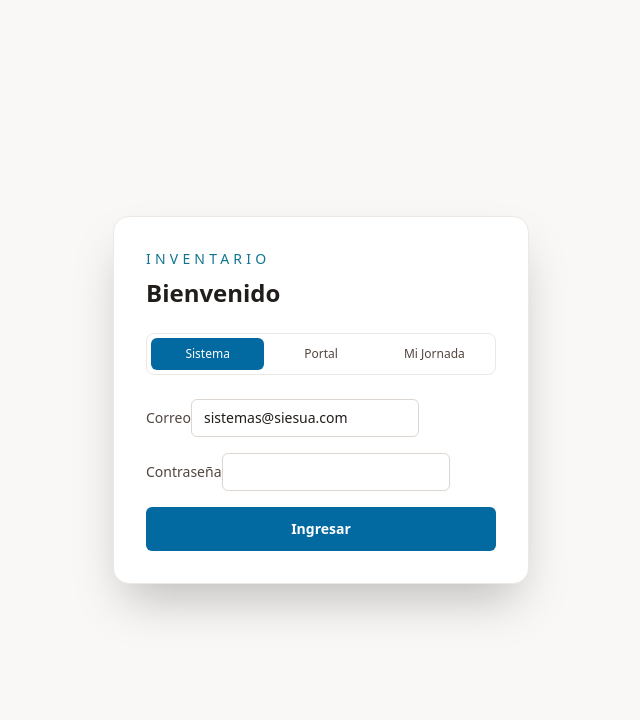
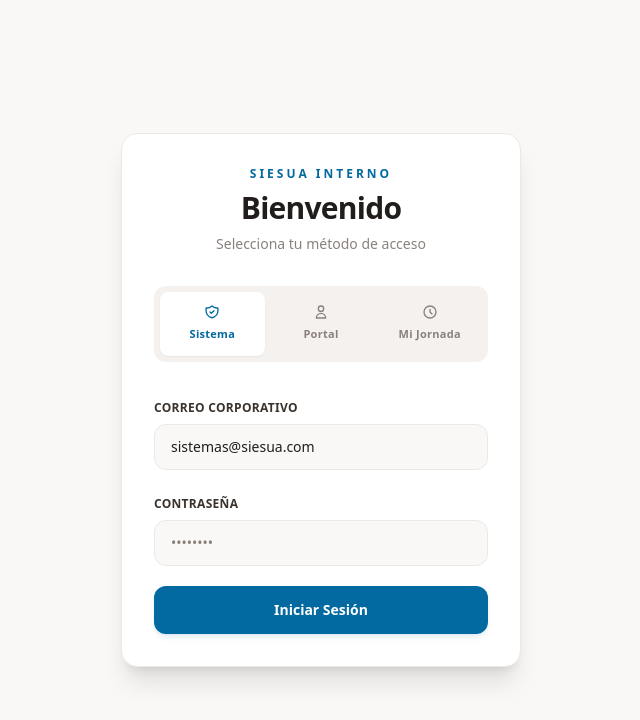
Before and after one commit to Siesua-Sistemas/control_inventarios, a Next.js app in the folder frontend/: page /login in a window 1280 px wide. Shown: the top 720 px of the page, without its empty margins (319-959 px from the left). Built offline with nearby package versions, Linux system fonts and the light colour scheme.

Commit message:
Rediseño de pantalla de login: tabs con íconos, inputs y botones estilizados

```diff
--- a/frontend/src/app/login/page.tsx
+++ b/frontend/src/app/login/page.tsx
@@ -10,21 +10,18 @@ type Tab = 'sistema' | 'colaborador' | 'jornada';
 
 export default function LoginPage() {
   const router = useRouter();
-  const { login, profile } = useAuth();
+  const { login } = useAuth();
   const [tab, setTab] = useState<Tab>('sistema');
 
-  // Tab sistema
   const [email, setEmail] = useState('sistemas@siesua.com');
   const [password, setPassword] = useState('');
   const [error, setError] = useState('');
   const [loading, setLoading] = useState(false);
 
-  // Tab colaborador
   const [documento, setDocumento] = useState('');
   const [docError, setDocError] = useState('');
   const [docLoading, setDocLoading] = useState(false);
 
-  // Tab jornada
   const [cedulaJornada, setCedulaJornada] = useState('');
   const [jornadaError, setJornadaError] = useState('');
   const [jornadaLoading, setJornadaLoading] = useState(false);
@@ -77,131 +74,179 @@ export default function LoginPage() {
     }
   };
 
+  const resetErrors = () => {
+    setError('');
+    setDocError('');
+    setJornadaError('');
+  };
+
+  const inputStyles = "mt-1.5 w-full rounded-xl border border-slate-200 bg-slate-50 px-4 py-3 text-sm outline-none transition-all focus:border-cyan-500 focus:bg-white focus:ring-2 focus:ring-cyan-500/20 dark:border-slate-700 dark:bg-slate-800/50 dark:text-white dark:focus:border-cyan-400 dark:focus:bg-slate-800";
+  const labelStyles = "text-xs font-bold text-slate-700 dark:text-slate-300 tracking-wide uppercase";
+  const buttonStyles = "w-full rounded-xl py-3.5 px-4 bg-cyan-600 text-sm font-semibold text-white shadow-md shadow-cyan-600/10 hover:bg-cyan-700 active:scale-[0.98] transition-all disabled:opacity-50 dark:bg-cyan-500 dark:text-slate-950 dark:hover:bg-cyan-400";
+
   return (
-    <main className="mx-auto flex min-h-screen max-w-md items-center justify-center px-4">
-      <div className="w-full rounded-2xl border border-slate-200 bg-white p-8 shadow-2xl dark:border-slate-800 dark:bg-slate-900">
-        <div className="mb-6">
-          <p className="text-sm uppercase tracking-[0.3em] text-cyan-700 dark:text-cyan-300">Inventario</p>
-          <h1 className="mt-2 text-2xl font-bold">Bienvenido</h1>
+    <main className="mx-auto flex min-h-screen max-w-md items-center justify-center px-6 py-12 bg-slate-50 dark:bg-slate-950">
+      <div className="w-full rounded-2xl border border-slate-200 bg-white p-8 shadow-xl dark:border-slate-800 dark:bg-slate-900 transition-all">
+
+        {/* Encabezado */}
+        <div className="mb-8 text-center">
+          <p className="text-xs font-bold uppercase tracking-[0.25em] text-cyan-600 dark:text-cyan-400">
+            Siesua Interno
+          </p>
+          <h1 className="mt-2 text-3xl font-extrabold tracking-tight text-slate-900 dark:text-white">
+            Bienvenido
+          </h1>
+          <p className="mt-2 text-sm text-slate-500 dark:text-slate-400">
+            Selecciona tu método de acceso
+          </p>
         </div>
 
-        {/* Tabs */}
-        <div className="mb-6 flex rounded-lg border border-slate-200 p-1 dark:border-slate-700">
+        {/* Tabs con íconos */}
+        <div className="mb-8 flex gap-1 rounded-xl bg-slate-100 p-1.5 dark:bg-slate-800/60">
           <button
             type="button"
-            onClick={() => { setTab('sistema'); setError(''); setDocError(''); setJornadaError(''); }}
-            className={`flex-1 rounded-md py-2 text-xs font-medium transition-colors ${tab === 'sistema' ? 'bg-cyan-600 text-white dark:bg-cyan-500 dark:text-slate-950' : 'text-slate-600 hover:text-slate-900 dark:text-slate-400 dark:hover:text-slate-100'}`}
+            onClick={() => { setTab('sistema'); resetErrors(); }}
+            className={`flex flex-col items-center justify-center flex-1 rounded-lg py-3 text-[11px] font-semibold tracking-wide transition-all ${
+              tab === 'sistema'
+                ? 'bg-white text-cyan-600 shadow-sm dark:bg-slate-700 dark:text-cyan-300'
+                : 'text-slate-500 hover:text-slate-800 dark:text-slate-400 dark:hover:text-slate-200'
+            }`}
           >
+            <svg className="w-4 h-4 mb-1" fill="none" stroke="currentColor" strokeWidth="2" viewBox="0 0 24 24">
+              <path strokeLinecap="round" strokeLinejoin="round" d="M9 12l2 2 4-4m5.618-4.016A11.955 11.955 0 0112 2.944a11.955 11.955 0 01-8.618 3.04A12.02 12.02 0 003 9c0 5.591 3.824 10.29 9 11.622 5.176-1.332 9-6.03 9-11.622 0-1.042-.133-2.052-.382-3.016z" />
+            </svg>
             Sistema
           </button>
+
           <button
             type="button"
-            onClick={() => { setTab('colaborador'); setError(''); setDocError(''); setJornadaError(''); }}
-            className={`flex-1 rounded-md py-2 text-xs font-medium transition-colors ${tab === 'colaborador' ? 'bg-cyan-600 text-white dark:bg-cyan-500 dark:text-slate-950' : 'text-slate-600 hover:text-slate-900 dark:text-slate-400 dark:hover:text-slate-100'}`}
+            onClick={() => { setTab('colaborador'); resetErrors(); }}
+            className={`flex flex-col items-center justify-center flex-1 rounded-lg py-3 text-[11px] font-semibold tracking-wide transition-all ${
+              tab === 'colaborador'
+                ? 'bg-white text-cyan-600 shadow-sm dark:bg-slate-700 dark:text-cyan-300'
+                : 'text-slate-500 hover:text-slate-800 dark:text-slate-400 dark:hover:text-slate-200'
+            }`}
           >
+            <svg className="w-4 h-4 mb-1" fill="none" stroke="currentColor" strokeWidth="2" viewBox="0 0 24 24">
+              <path strokeLinecap="round" strokeLinejoin="round" d="M16 7a4 4 0 11-8 0 4 4 0 018 0zM12 14a7 7 0 00-7 7h14a7 7 0 00-7-7z" />
+            </svg>
             Portal
           </button>
+
           <button
             type="button"
-            onClick={() => { setTab('jornada'); setError(''); setDocError(''); setJornadaError(''); }}
-            className={`flex-1 rounded-md py-2 text-xs font-medium transition-colors ${tab === 'jornada' ? 'bg-cyan-600 text-white dark:bg-cyan-500 dark:text-slate-950' : 'text-slate-600 hover:text-slate-900 dark:text-slate-400 dark:hover:text-slate-100'}`}
+            onClick={() => { setTab('jornada'); resetErrors(); }}
+            className={`flex flex-col items-center justify-center flex-1 rounded-lg py-3 text-[11px] font-semibold tracking-wide transition-all ${
+              tab === 'jornada'
+                ? 'bg-white text-cyan-600 shadow-sm dark:bg-slate-700 dark:text-cyan-300'
+                : 'text-slate-500 hover:text-slate-800 dark:text-slate-400 dark:hover:text-slate-200'
+            }`}
           >
+            <svg className="w-4 h-4 mb-1" fill="none" stroke="currentColor" strokeWidth="2" viewBox="0 0 24 24">
+              <path strokeLinecap="round" strokeLinejoin="round" d="M12 8v4l3 3m6-3a9 9 0 11-18 0 9 9 0 0118 0z" />
+            </svg>
             Mi Jornada
           </button>
         </div>
 
         {/* Tab sistema */}
         {tab === 'sistema' && (
-          <form onSubmit={handleSistemaSubmit} className="space-y-4">
+          <form onSubmit={handleSistemaSubmit} className="space-y-5">
             <div>
-              <label htmlFor="email">Correo</label>
+              <label htmlFor="email" className={labelStyles}>Correo corporativo</label>
               <input
                 id="email"
                 type="email"
                 value={email}
                 onChange={(e) => setEmail(e.target.value)}
+                className={inputStyles}
+                placeholder="nombre@siesua.com"
                 required
               />
             </div>
             <div>
-              <label htmlFor="password">Contraseña</label>
+              <label htmlFor="password" className={labelStyles}>Contraseña</label>
               <input
                 id="password"
                 type="password"
                 value={password}
                 onChange={(e) => setPassword(e.target.value)}
+                className={inputStyles}
+                placeholder="••••••••"
                 required
               />
             </div>
             {error && (
-              <p className="rounded-md bg-red-100 px-3 py-2 text-sm text-red-700 dark:bg-red-500/20 dark:text-red-200">
+              <p className="rounded-xl bg-red-50 border border-red-100 px-4 py-3 text-xs font-medium text-red-600 dark:bg-red-500/10 dark:border-red-500/20 dark:text-red-400">
                 {error}
               </p>
             )}
-            <button type="submit" className="w-full py-3 bg-cyan-600 text-white hover:bg-cyan-700 dark:bg-cyan-500 dark:text-slate-950 dark:hover:bg-cyan-400" disabled={loading}>
-              {loading ? 'Validando...' : 'Ingresar'}
+            <button type="submit" className={buttonStyles} disabled={loading}>
+              {loading ? 'Validando credenciales...' : 'Iniciar Sesión'}
             </button>
           </form>
         )}
 
         {/* Tab colaborador */}
         {tab === 'colaborador' && (
-          <form onSubmit={handleColaboradorSubmit} className="space-y-4">
-            <p className="text-sm text-slate-600 dark:text-slate-300">
-              Ingresa tu número de cédula para acceder al portal de empleados y ver las redes WiFi de tu sede.
+          <form onSubmit={handleColaboradorSubmit} className="space-y-5">
+            <p className="text-sm leading-relaxed text-slate-500 dark:text-slate-400">
+              Ingresa tu número de documento para acceder al portal autónomo de redes WiFi corporativas.
             </p>
             <div>
-              <label htmlFor="documento">Número de documento</label>
+              <label htmlFor="documento" className={labelStyles}>Número de documento</label>
               <input
                 id="documento"
                 type="text"
                 value={documento}
                 onChange={(e) => setDocumento(e.target.value)}
-                placeholder="Ej: 12345678"
+                className={inputStyles}
+                placeholder="Ej: 10203040"
                 required
               />
             </div>
             {docError && (
-              <p className="rounded-md bg-red-100 px-3 py-2 text-sm text-red-700 dark:bg-red-500/20 dark:text-red-200">
+              <p className="rounded-xl bg-red-50 border border-red-100 px-4 py-3 text-xs font-medium text-red-600 dark:bg-red-500/10 dark:border-red-500/20 dark:text-red-400">
                 {docError}
               </p>
             )}
-            <button type="submit" className="w-full py-3 bg-cyan-600 text-white hover:bg-cyan-700 dark:bg-cyan-500 dark:text-slate-950 dark:hover:bg-cyan-400" disabled={docLoading}>
-              {docLoading ? 'Verificando...' : 'Ingresar al portal'}
+            <button type="submit" className={buttonStyles} disabled={docLoading}>
+              {docLoading ? 'Verificando empleado...' : 'Ingresar al Portal'}
             </button>
           </form>
         )}
 
         {/* Tab jornada */}
         {tab === 'jornada' && (
-          <form onSubmit={handleJornadaSubmit} className="space-y-4">
-            <div className="flex items-center gap-3 rounded-xl bg-cyan-50 p-3 dark:bg-cyan-900/20">
-              <svg viewBox="0 0 24 24" fill="none" stroke="currentColor" strokeWidth={1.5} className="h-8 w-8 shrink-0 text-cyan-600 dark:text-cyan-400">
+          <form onSubmit={handleJornadaSubmit} className="space-y-5">
+            <div className="flex items-start gap-3 rounded-xl bg-cyan-50/60 p-4 border border-cyan-100/40 dark:bg-cyan-950/20 dark:border-cyan-900/30">
+              <svg viewBox="0 0 24 24" fill="none" stroke="currentColor" strokeWidth={2} className="h-5 w-5 mt-0.5 shrink-0 text-cyan-600 dark:text-cyan-400">
                 <path strokeLinecap="round" strokeLinejoin="round" d="M12 6v6h4.5m4.5 0a9 9 0 11-18 0 9 9 0 0118 0z" />
               </svg>
-              <p className="text-sm text-cyan-800 dark:text-cyan-200">
-                Registra tu ingreso o salida del día con tu número de cédula.
+              <p className="text-xs leading-relaxed text-cyan-800 dark:text-cyan-300">
+                <strong>Registro de asistencia rápido:</strong> Digita tu cédula para marcar tu entrada, salida o tiempos de descanso del día.
               </p>
             </div>
             <div>
-              <label htmlFor="cedulaJornada">Número de documento</label>
+              <label htmlFor="cedulaJornada" className={labelStyles}>Número de documento</label>
               <input
                 id="cedulaJornada"
                 type="text"
                 inputMode="numeric"
                 value={cedulaJornada}
                 onChange={(e) => setCedulaJornada(e.target.value)}
-                placeholder="Ej: 12345678"
+                className={inputStyles}
+                placeholder="Ej: 10203040"
                 required
               />
             </div>
             {jornadaError && (
-              <p className="rounded-md bg-red-100 px-3 py-2 text-sm text-red-700 dark:bg-red-500/20 dark:text-red-200">
+              <p className="rounded-xl bg-red-50 border border-red-100 px-4 py-3 text-xs font-medium text-red-600 dark:bg-red-500/10 dark:border-red-500/20 dark:text-red-400">
                 {jornadaError}
               </p>
             )}
-            <button type="submit" className="w-full py-3 bg-cyan-600 text-white hover:bg-cyan-700 dark:bg-cyan-500 dark:text-slate-950 dark:hover:bg-cyan-400" disabled={jornadaLoading}>
-              {jornadaLoading ? 'Verificando...' : 'Ir a Mi Jornada'}
+            <button type="submit" className={buttonStyles} disabled={jornadaLoading}>
+              {jornadaLoading ? 'Procesando marca...' : 'Ir a Mi Jornada →'}
             </button>
           </form>
         )}
```
